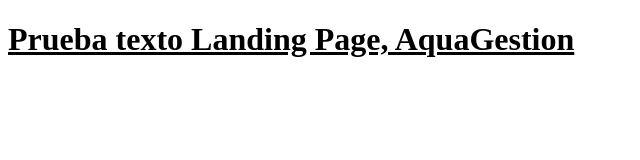
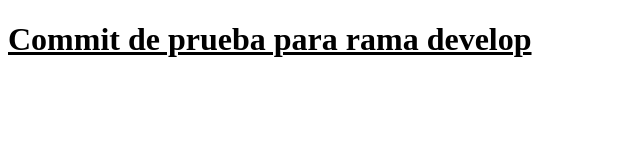
Before and after one commit to mata152dor55/AquaGestion, a website: page index.html in a window 1280 px wide. Shown: the whole page, without its empty margins (0-640 px from the left). Drawn offline with Linux system fonts and the light colour scheme.

Commit message:
Commit de prueba para configar la rama develop

```diff
--- a/index.html
+++ b/index.html
@@ -8,6 +8,6 @@
     <link rel="stylesheet" href="styles.css" />
   </head>
   <body>
-    <h1>Prueba texto Landing Page, AquaGestion</h1>
+    <h1>Commit de prueba para rama develop</h1>
   </body>
 </html>
```
